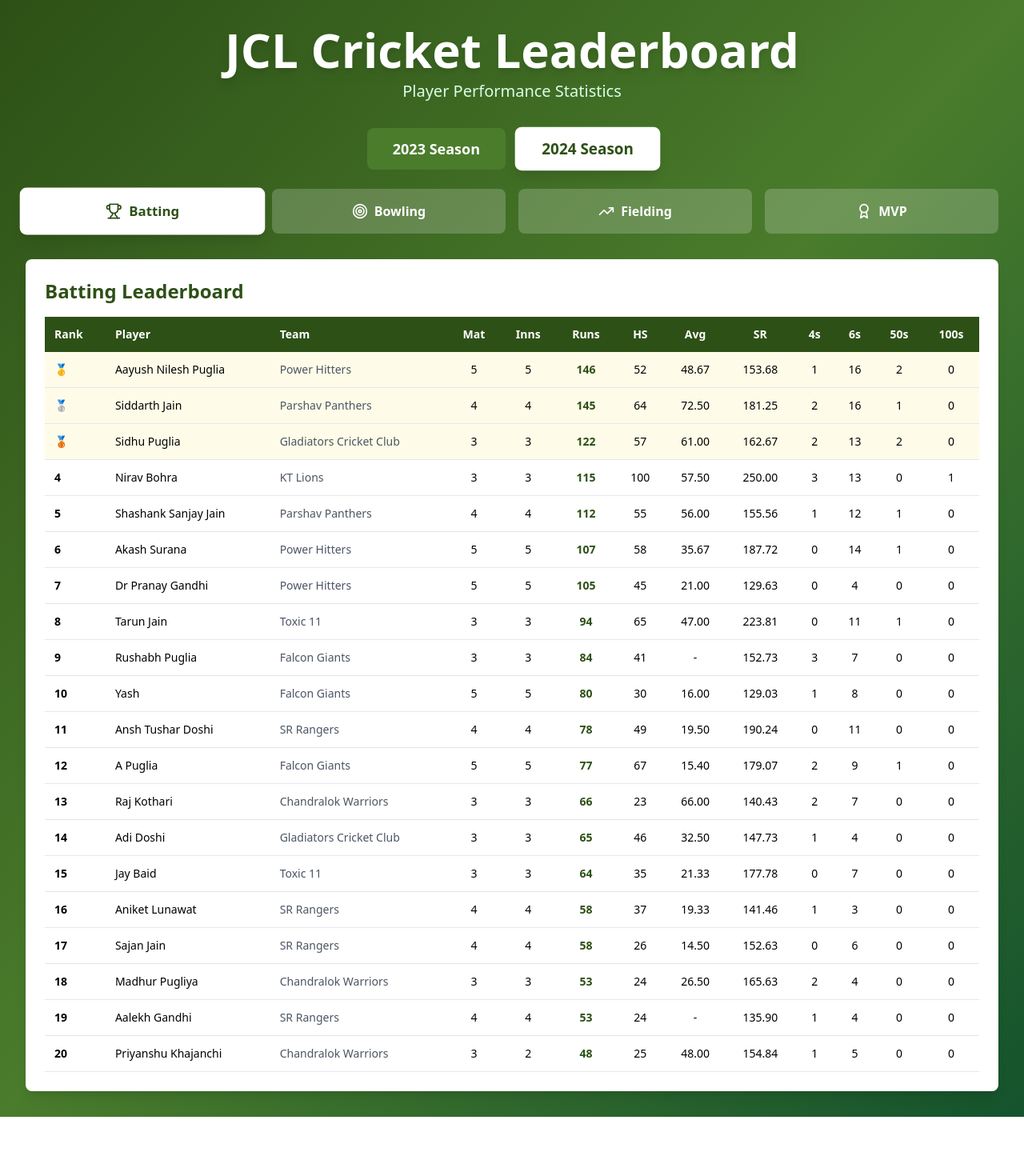
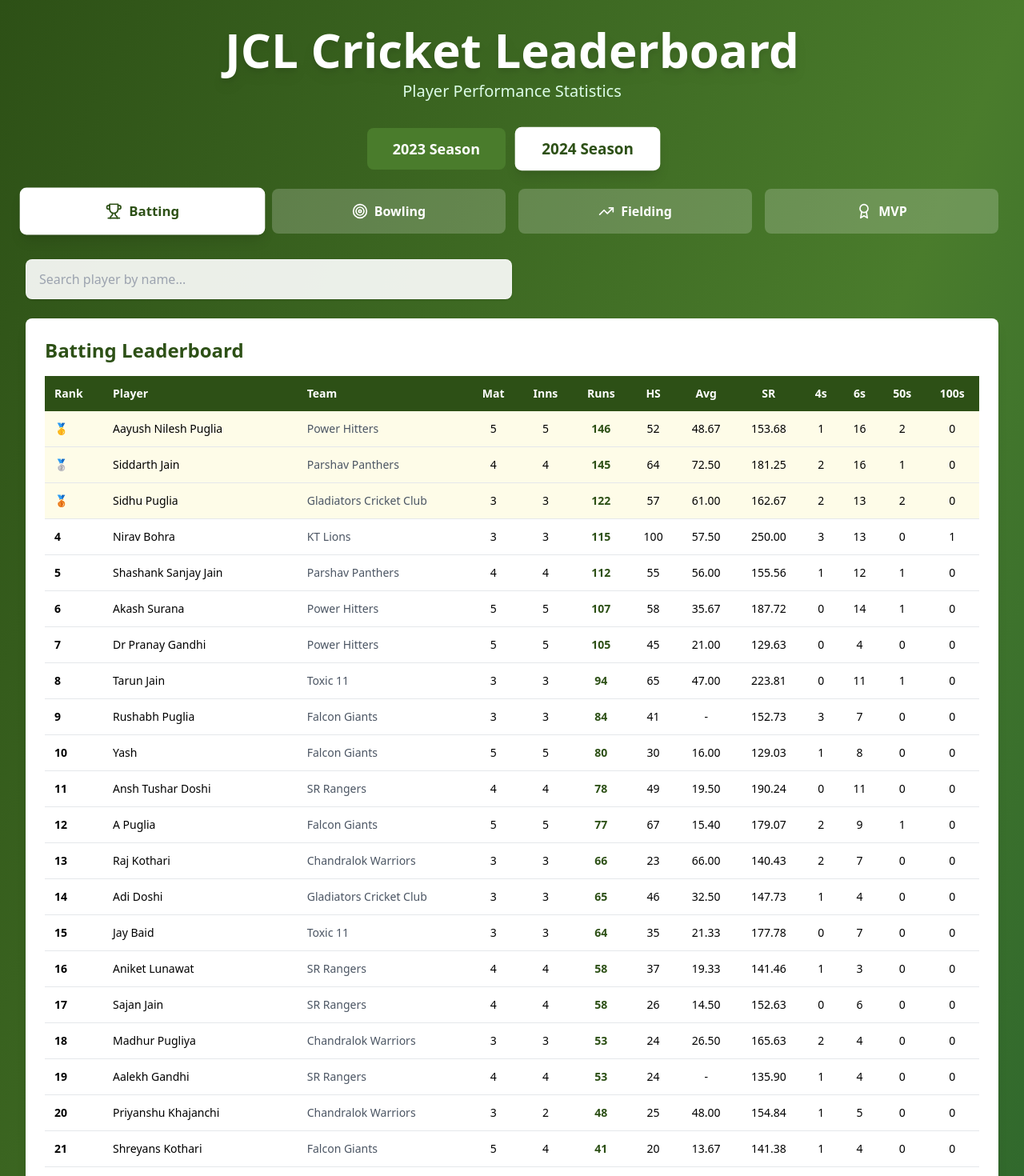
Before and after one commit to rajkothari-3156/JCL-Chandrapur, a Next.js app: page / in a window 1280 px wide. Shown: the top 1470 px of the page at 80% size. Before the commit the page ends 1396 px from the top, so only its background shows below. Built offline with nearby package versions, Linux system fonts and the light colour scheme.

Commit message:
Add player search and show all players in leaderboards

```diff
--- a/app/page.tsx
+++ b/app/page.tsx
@@ -15,6 +15,7 @@ export default function Home() {
   const [category, setCategory] = useState<LeaderboardType>('batting')
   const [data, setData] = useState<any[]>([])
   const [loading, setLoading] = useState(true)
+  const [search, setSearch] = useState('')
 
   useEffect(() => {
     loadData()
@@ -110,6 +111,17 @@ export default function Home() {
           })}
         </div>
 
+        {/* Search */}
+        <div className="mb-6">
+          <input
+            type="text"
+            value={search}
+            onChange={(e) => setSearch(e.target.value)}
+            placeholder="Search player by name..."
+            className="w-full md:w-1/2 px-4 py-3 rounded-lg outline-none border border-white/40 bg-white/90 focus:border-cricket-green shadow"
+          />
+        </div>
+
         {/* Leaderboard Content */}
         <div className="card">
           {loading ? (
@@ -119,10 +131,10 @@ export default function Home() {
             </div>
           ) : (
             <>
-              {category === 'batting' && <BattingLeaderboard data={data} />}
-              {category === 'bowling' && <BowlingLeaderboard data={data} />}
-              {category === 'fielding' && <FieldingLeaderboard data={data} />}
-              {category === 'mvp' && <MVPLeaderboard data={data} />}
+              {category === 'batting' && <BattingLeaderboard data={data} search={search} />}
+              {category === 'bowling' && <BowlingLeaderboard data={data} search={search} />}
+              {category === 'fielding' && <FieldingLeaderboard data={data} search={search} />}
+              {category === 'mvp' && <MVPLeaderboard data={data} search={search} />}
             </>
           )}
         </div>
--- a/components/BattingLeaderboard.tsx
+++ b/components/BattingLeaderboard.tsx
@@ -16,12 +16,13 @@ interface BattingData {
   '100s': string
 }
 
-export default function BattingLeaderboard({ data }: { data: BattingData[] }) {
-  // Filter out players with 0 runs and sort by total runs
+export default function BattingLeaderboard({ data, search }: { data: BattingData[]; search?: string }) {
+  const term = (search || '').trim().toLowerCase()
+  // Filter by search, keep players with >0 runs, sort by runs (desc)
   const sortedData = data
-    .filter(player => parseInt(player.total_runs) > 0)
+    .filter(p => parseInt(p.total_runs) > 0)
+    .filter(p => (term ? p.name.toLowerCase().includes(term) : true))
     .sort((a, b) => parseInt(b.total_runs) - parseInt(a.total_runs))
-    .slice(0, 20)
 
   return (
     <div className="overflow-x-auto">
--- a/components/BowlingLeaderboard.tsx
+++ b/components/BowlingLeaderboard.tsx
@@ -16,11 +16,12 @@ interface BowlingData {
   maidens: string
 }
 
-export default function BowlingLeaderboard({ data }: { data: BowlingData[] }) {
+export default function BowlingLeaderboard({ data, search }: { data: BowlingData[]; search?: string }) {
+  const term = (search || '').trim().toLowerCase()
   const sortedData = data
     .filter(player => parseInt(player.total_wickets) > 0)
+    .filter(player => (term ? player.name.toLowerCase().includes(term) : true))
     .sort((a, b) => parseInt(b.total_wickets) - parseInt(a.total_wickets))
-    .slice(0, 20)
 
   return (
     <div className="overflow-x-auto">
--- a/components/FieldingLeaderboard.tsx
+++ b/components/FieldingLeaderboard.tsx
@@ -12,11 +12,12 @@ interface FieldingData {
   total_dismissal: string
 }
 
-export default function FieldingLeaderboard({ data }: { data: FieldingData[] }) {
+export default function FieldingLeaderboard({ data, search }: { data: FieldingData[]; search?: string }) {
+  const term = (search || '').trim().toLowerCase()
   const sortedData = data
     .filter(player => parseInt(player.total_dismissal) > 0)
+    .filter(player => (term ? player.name.toLowerCase().includes(term) : true))
     .sort((a, b) => parseInt(b.total_dismissal) - parseInt(a.total_dismissal))
-    .slice(0, 20)
 
   return (
     <div className="overflow-x-auto">
--- a/components/MVPLeaderboard.tsx
+++ b/components/MVPLeaderboard.tsx
@@ -11,11 +11,12 @@ interface MVPData {
   'Total': string
 }
 
-export default function MVPLeaderboard({ data }: { data: MVPData[] }) {
+export default function MVPLeaderboard({ data, search }: { data: MVPData[]; search?: string }) {
+  const term = (search || '').trim().toLowerCase()
   const sortedData = data
     .filter(player => parseFloat(player.Total) > 0)
+    .filter(player => (term ? player['Player Name'].toLowerCase().includes(term) : true))
     .sort((a, b) => parseFloat(b.Total) - parseFloat(a.Total))
-    .slice(0, 20)
 
   return (
     <div className="overflow-x-auto">
```
